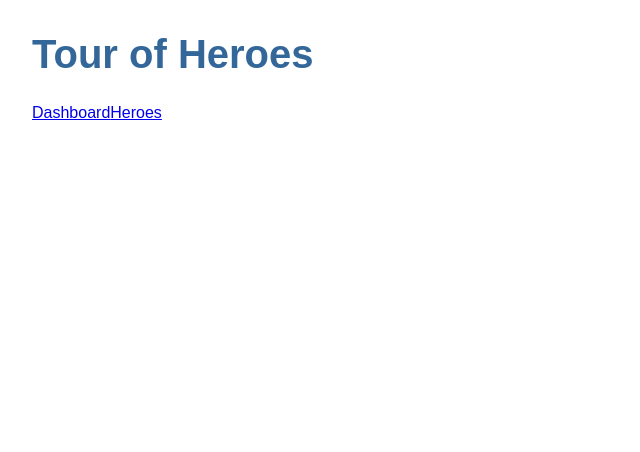
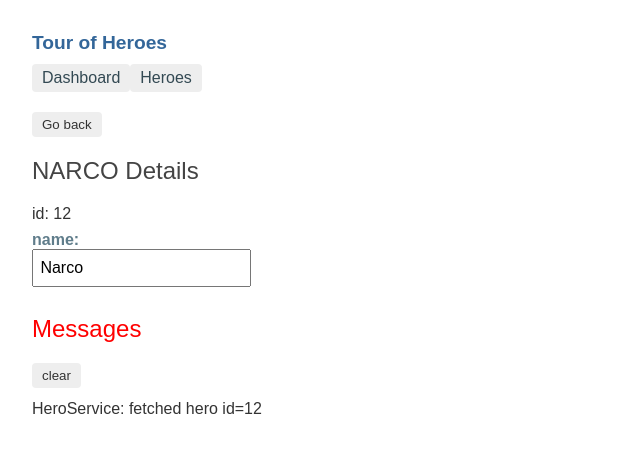
Before and after one commit to BSSB33/angular-tour-of-heroes-tutorial, an Angular app in the folder angular-tour-of-heroes/: page /detail/12 in a window 1280 px wide. Before the commit this address led to /. Shown: the top 452 px of the page, without its empty margins (0-640 px from the left). Built offline with nearby package versions, Linux system fonts and the light colour scheme.

Commit message:
Add In-app Navigation Page done
- Router added
- Called Hero Service at hero-detail component
- and added getById

```diff
--- a/angular-tour-of-heroes/src/app/app-routing.module.ts
+++ b/angular-tour-of-heroes/src/app/app-routing.module.ts
@@ -2,9 +2,11 @@
 import { RouterModule, Routes } from '@angular/router';
 import { HeroesComponent } from './heroes/heroes.component';
 import { DashboardComponent }   from './dashboard/dashboard.component';
+import { HeroDetailComponent }  from './hero-detail/hero-detail.component';
 
 const routes: Routes = [
   { path: '', redirectTo: '/dashboard', pathMatch: 'full' },
+  { path: 'detail/:id', component: HeroDetailComponent },
   { path: 'heroes', component: HeroesComponent },
   { path: 'dashboard', component: DashboardComponent }
 ];
--- a/angular-tour-of-heroes/src/app/app.component.css
+++ b/angular-tour-of-heroes/src/app/app.component.css
@@ -1,4 +1,28 @@
-.center {
-    display: flex;
-    justify-content: center;
-  }
+/* AppComponent's private CSS styles */
+h1 {
+  font-size: 1.2em;
+  margin-bottom: 0;
+}
+h2 {
+  font-size: 2em;
+  margin-top: 0;
+  padding-top: 0;
+}
+nav a {
+  padding: 5px 10px;
+  text-decoration: none;
+  margin-top: 10px;
+  display: inline-block;
+  background-color: #eee;
+  border-radius: 4px;
+}
+nav a:visited, a:link {
+  color: #334953;
+}
+nav a:hover {
+  color: #039be5;
+  background-color: #cfd8dc;
+}
+nav a.active {
+  color: #039be5;
+}
--- a/angular-tour-of-heroes/src/app/dashboard/dashboard.component.html
+++ b/angular-tour-of-heroes/src/app/dashboard/dashboard.component.html
@@ -1,6 +1,6 @@
 <h3>Top Heroes</h3>
 <div class="grid grid-pad">
-  <a *ngFor="let hero of heroes" class="col-1-4">
+  <a *ngFor="let hero of heroes" class="col-1-4" routerLink="/detail/{{hero.id}}">
     <div class="module hero">
       <h4>{{hero.name}}</h4>
     </div>
--- a/angular-tour-of-heroes/src/app/hero-detail/hero-detail.component.css
+++ b/angular-tour-of-heroes/src/app/hero-detail/hero-detail.component.css
@@ -0,0 +1,31 @@
+/* HeroDetailComponent's private CSS styles */
+label {
+    display: inline-block;
+    width: 3em;
+    margin: .5em 0;
+    color: #607D8B;
+    font-weight: bold;
+  }
+  input {
+    height: 2em;
+    font-size: 1em;
+    padding-left: .4em;
+  }
+  button {
+    margin-top: 20px;
+    font-family: Arial;
+    background-color: #eee;
+    border: none;
+    padding: 5px 10px;
+    border-radius: 4px;
+    cursor: pointer;
+    cursor: hand;
+  }
+  button:hover {
+    background-color: #cfd8dc;
+  }
+  button:disabled {
+    background-color: #eee;
+    color: #ccc;
+    cursor: auto;
+  }
--- a/angular-tour-of-heroes/src/app/hero-detail/hero-detail.component.html
+++ b/angular-tour-of-heroes/src/app/hero-detail/hero-detail.component.html
@@ -1,4 +1,5 @@
 <div *ngIf="hero">
+    <button (click)="goBack()">Go back</button>
 
     <h2>{{hero.name | uppercase}} Details</h2>
     <div><span>id: </span>{{hero.id}}</div>
--- a/angular-tour-of-heroes/src/app/hero-detail/hero-detail.component.ts
+++ b/angular-tour-of-heroes/src/app/hero-detail/hero-detail.component.ts
@@ -1,5 +1,9 @@
 import { Component, OnInit, Input } from '@angular/core';
 import { Hero } from '../hero';
+import { ActivatedRoute } from '@angular/router';
+import { Location } from '@angular/common';
+
+import { HeroService }  from '../hero.service';
 
 @Component({
   selector: 'app-hero-detail',
@@ -10,9 +14,24 @@
 
   @Input() hero: Hero;
 
-  constructor() { }
+  constructor(
+    private route: ActivatedRoute,
+    private heroService: HeroService,
+    private location: Location
+  ) { }
+
+  goBack(): void {
+    this.location.back();
+  }
 
   ngOnInit(): void {
+    this.getHero();
+  }
+
+  getHero(): void {
+    const id = +this.route.snapshot.paramMap.get('id');
+    this.heroService.getHero(id)
+      .subscribe(hero => this.hero = hero);
   }
 
 }
--- a/angular-tour-of-heroes/src/app/hero.service.ts
+++ b/angular-tour-of-heroes/src/app/hero.service.ts
@@ -18,6 +18,12 @@
     return of(HEROES);
   }
 
+  getHero(id: number): Observable<Hero> {
+    // TODO: send the message _after_ fetching the hero
+    this.messageService.add(`HeroService: fetched hero id=${id}`);
+    return of(HEROES.find(hero => hero.id === id));
+  }
+
   constructor(private messageService : MessageService) {
 
   }
--- a/angular-tour-of-heroes/src/app/heroes/heroes.component.html
+++ b/angular-tour-of-heroes/src/app/heroes/heroes.component.html
@@ -10,8 +10,8 @@
 <h2>My Heroes</h2>
 <ul class="heroes">
     <li *ngFor="let hero of heroes" [class.selected]="hero === selectedHero" (click)="onSelect(hero)">
-        <span class="badge">{{hero.id}}</span> <span> {{hero.name | uppercase}} </span> - Level: {{hero.level}}
+        <a routerLink="/detail/{{hero.id}}">
+            <span class="badge">{{hero.id}}</span> <span> {{hero.name | uppercase}} </span> - Level: {{hero.level}}
+        </a>
     </li>
 </ul>
-
-<app-hero-detail [hero]="selectedHero"></app-hero-detail>
--- a/angular-tour-of-heroes/src/app/heroes/heroes.component.ts
+++ b/angular-tour-of-heroes/src/app/heroes/heroes.component.ts
@@ -10,14 +10,7 @@
 })
 export class HeroesComponent implements OnInit {
 
-  selectedHero: Hero;
-
   heroes = [];
-
-  onSelect(hero: Hero): void {
-    this.selectedHero = hero;
-    this.messageService.add(`HeroService: Selected hero id=${hero.id}`);
-  }
 
   getHeroes(): void {
     this.heroService.getHeroes()
```
